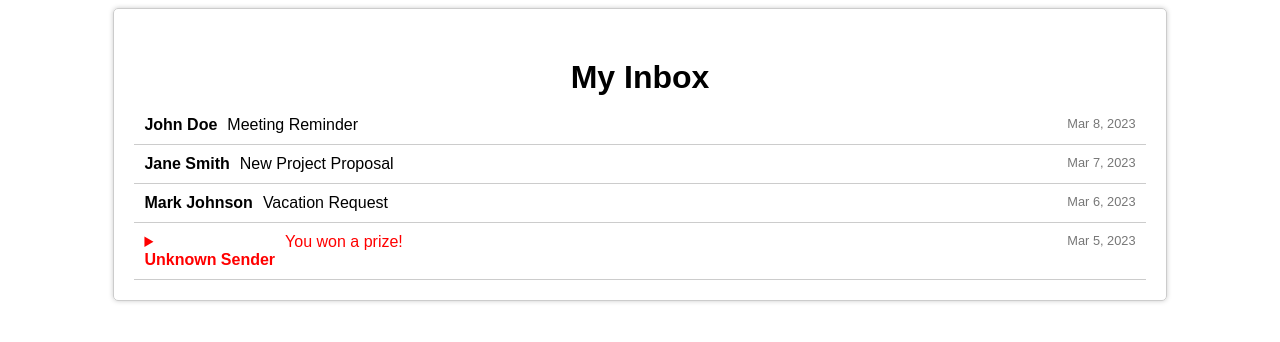
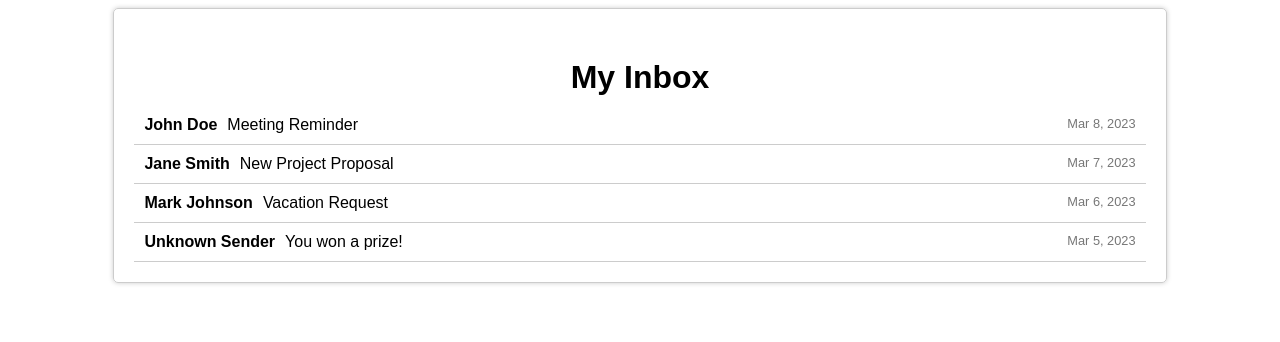
Before and after one commit to VocoPoco/PR_MASTERITE, a Django app: template tutorials/templates/tutorialRIpoffSites/emailTrap.html in a window 1280 px wide. Shown: the top 342 px of the page. Run offline with Django 4.2, Linux system fonts and the light colour scheme; the template is opened without the code that fills it, so the values that code supplies are empty.

Commit message:
fixed tutorial1 mail name bug

```diff
--- a/tutorials/templates/tutorialRIpoffSites/emailTrap.html
+++ b/tutorials/templates/tutorialRIpoffSites/emailTrap.html
@@ -34,6 +34,12 @@
 				cursor: pointer;
 			}
 
+			.email summary {
+				display: flex;
+				justify-content: space-between;
+				align-items: center;
+			}
+
 			.email .sender {
 				font-weight: bold;
 			}
@@ -46,10 +52,6 @@
 			.email .date {
 				font-size: 0.8em;
 				color: #777;
-		}
-
-		.spam {
-			color: red;
 			}
 		</style>
 	</head>
@@ -71,12 +73,15 @@
 				<div class="subject">Vacation Request</div>
 				<div class="date">Mar 6, 2023</div>
 			</div>
-    <div class="email spam">
+
+			<div class="email">
 				<details>
-  <summary>	<div class="sender">Unknown Sender</div> </summary>
+					<summary>
+						<div class="sender">Unknown Sender</div>
+						<div class="subject">You won a prize!</div>
+					</summary>
 					<p>This is just a filler text I have no clue what I should write here and I think that's because we lack sleep</p>
 				</details>
-			<div class="subject">You won a prize!</div>
 				<div class="date">Mar 5, 2023</div>
 
 			</div>
```
Lines whose indentation alone changed are shown as unchanged.
